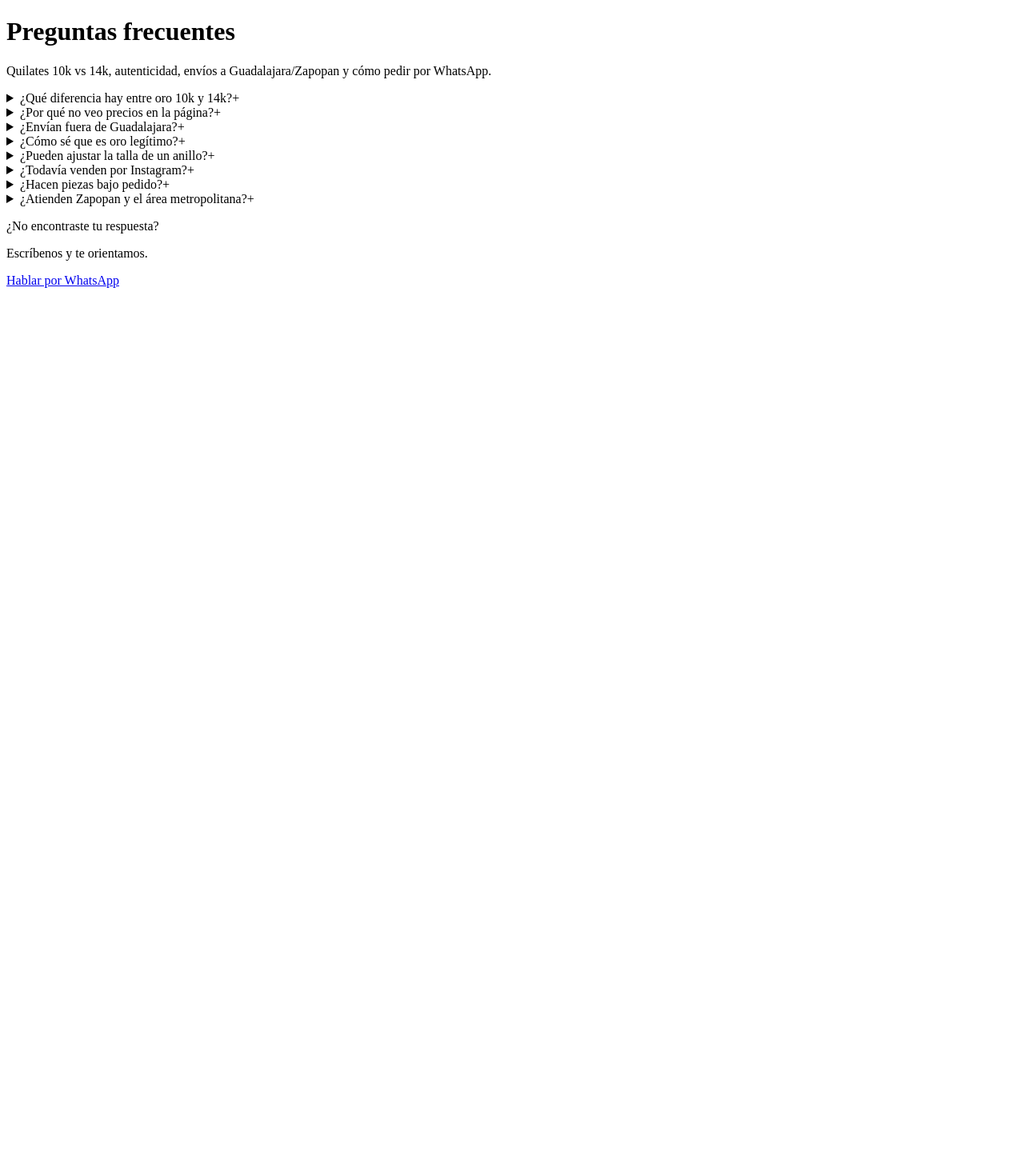
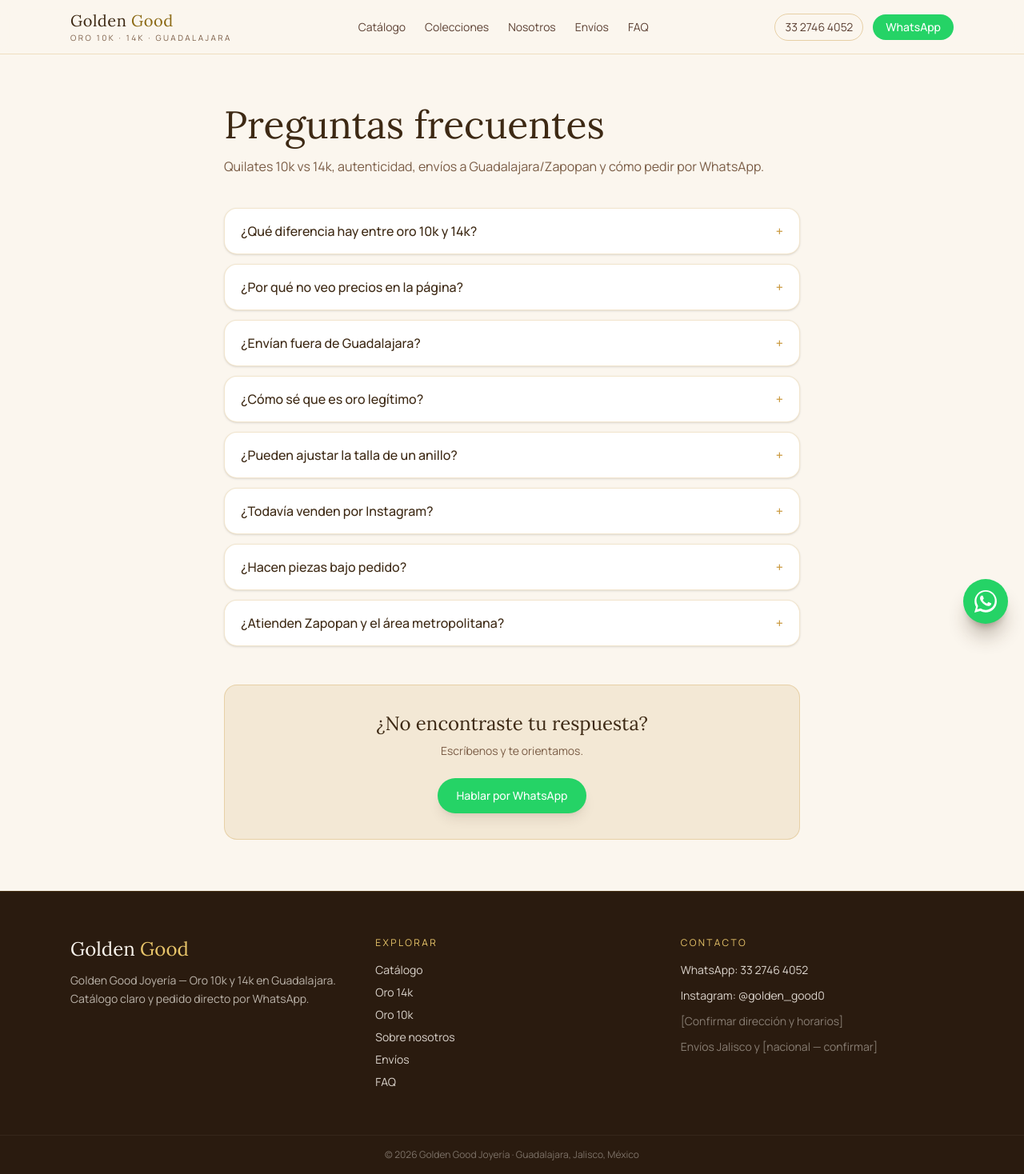
Before and after one commit to atctorre/golden-good, a Next.js app: page /faq in a window 1280 px wide. Shown: the whole page at 80% size. Before the commit the page ends 800 px from the top, so only its background shows below. Built offline with nearby package versions, Linux system fonts and the light colour scheme.

Commit message:
Add root layout with SEO metadata

```diff
--- /dev/null
+++ b/src/app/layout.tsx
@@ -0,0 +1,64 @@
+import type { Metadata } from "next";
+import { Lora, Manrope } from "next/font/google";
+import Footer from "@/components/Footer";
+import FloatingWhatsApp from "@/components/FloatingWhatsApp";
+import Header from "@/components/Header";
+import "./globals.css";
+
+const sans = Manrope({
+  variable: "--font-sans",
+  subsets: ["latin"],
+  display: "swap",
+});
+
+const serif = Lora({
+  variable: "--font-serif",
+  subsets: ["latin"],
+  weight: ["400", "500", "600", "700"],
+  display: "swap",
+});
+
+export const metadata: Metadata = {
+  metadataBase: new URL("https://golden-good.vercel.app"),
+  title: {
+    default: "Joyería de oro 10k y 14k en Guadalajara | Golden Good",
+    template: "%s | Golden Good",
+  },
+  description:
+    "Golden Good: anillos, cadenas y más en oro 10k y 14k en Guadalajara. Catálogo online y pedido por WhatsApp.",
+  openGraph: {
+    type: "website",
+    locale: "es_MX",
+    siteName: "Golden Good Joyería",
+    title: "Joyería de oro 10k y 14k en Guadalajara | Golden Good",
+    description:
+      "Anillos, cadenas y más en oro 10k y 14k. Catálogo online y pedido por WhatsApp.",
+  },
+  twitter: {
+    card: "summary_large_image",
+    title: "Golden Good — Oro 10k y 14k Guadalajara",
+    description: "Catálogo de joyería en oro 10k y 14k. Consulta por WhatsApp.",
+  },
+  robots: { index: true, follow: true },
+  keywords: [
+    "joyería oro 14k Guadalajara",
+    "anillos oro 10k Guadalajara",
+    "cadenas oro 14 quilates Jalisco",
+    "joyería de oro Guadalajara WhatsApp",
+    "comprar oro 14k Guadalajara",
+    "Zapopan",
+  ],
+};
+
+export default function RootLayout({ children }: LayoutProps<"/">) {
+  return (
+    <html lang="es-MX" className={`${sans.variable} ${serif.variable} h-full antialiased`}>
+      <body className="flex min-h-full flex-col bg-cream font-sans text-brown">
+        <Header />
+        <main className="flex-1">{children}</main>
+        <Footer />
+        <FloatingWhatsApp />
+      </body>
+    </html>
+  );
+}
```
